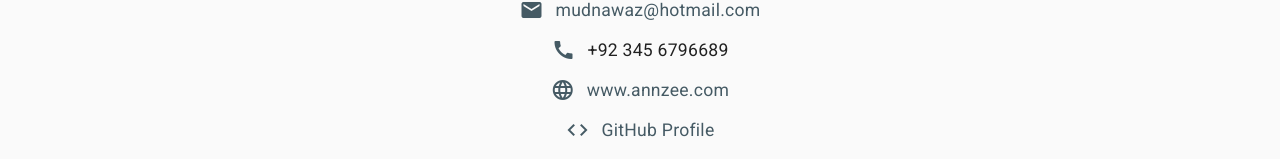
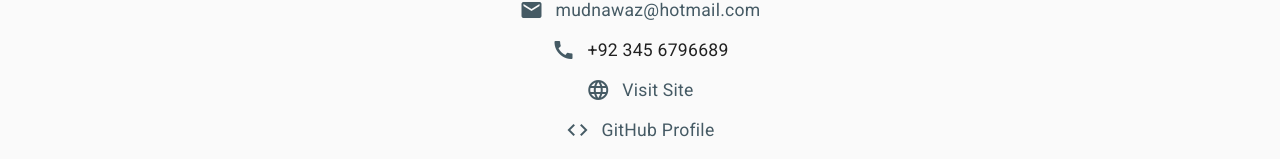
Before and after one commit to mnawazgondal/annzee-portfolio, an Angular app: page /contact in a window 1280 px wide. Shown: the part 222-381 px from the top of the page. Built offline with nearby package versions, Linux system fonts and the light colour scheme.

Commit message:
file path changed and updated

```diff
--- a/src/app/pages/contact/contact.component.html
+++ b/src/app/pages/contact/contact.component.html
@@ -13,7 +13,8 @@
     </div>
     <div class="contact-item">
       <mat-icon>language</mat-icon>
-      <a href="https://www.annzee.com" target="_blank" rel="noopener">www.annzee.com</a>
+      <!-- <a href="https://www.annzee.com" target="_blank" rel="noopener">www.annzee.com</a> -->
+       <a href="http://annzee.com" target="_blank" rel="noopener noreferrer">Visit Site</a>
     </div>
     <div class="contact-item">
       <mat-icon>code</mat-icon>
```
